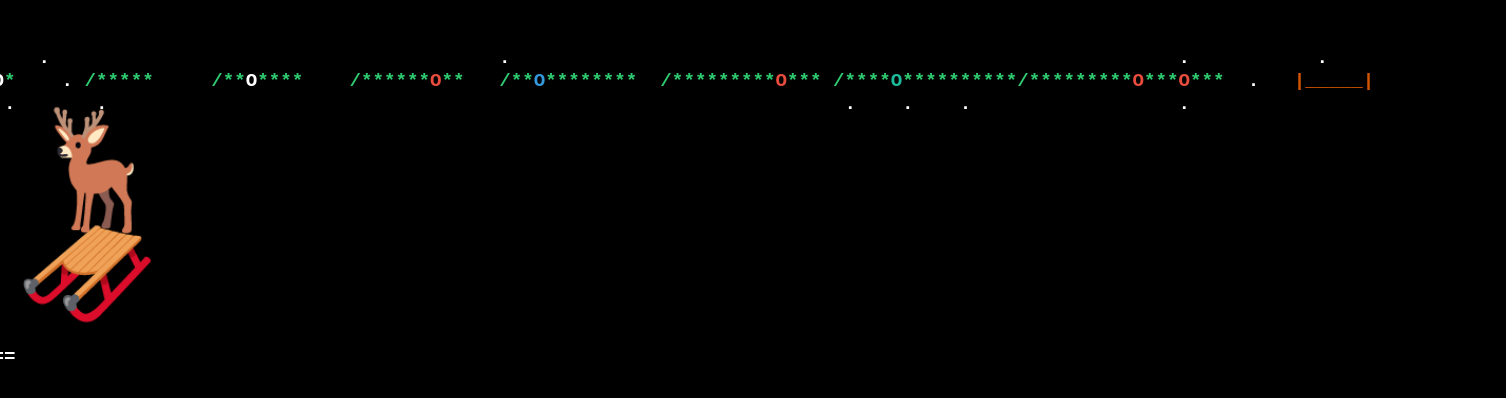
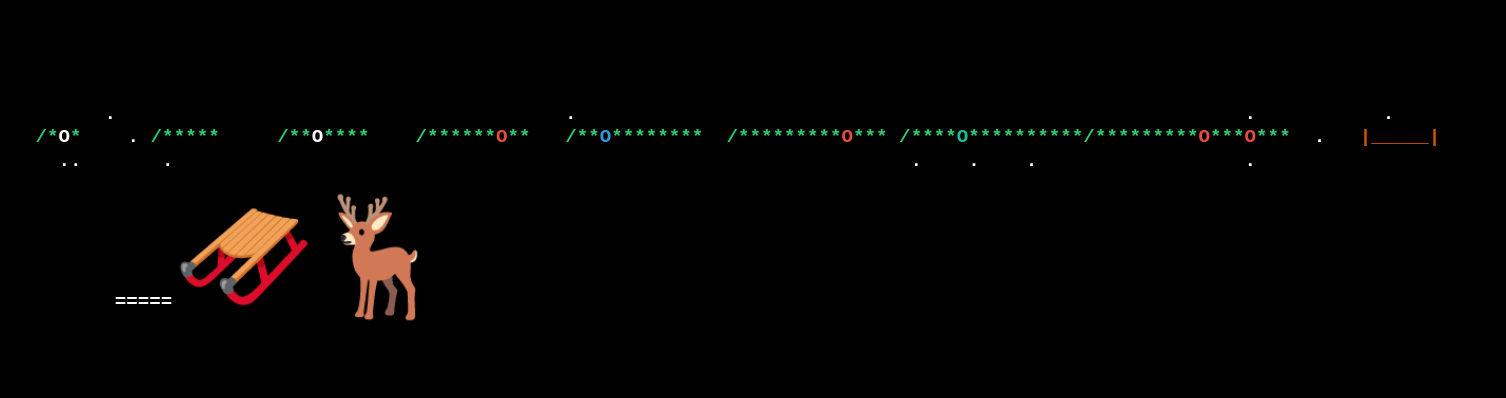
Before and after one commit to 72finalboss/xmas, a plain HTML site: page index.html in a window 1280 px wide. Shown: the part 192-590 px from the top of the page, 1506 px wide, since content can reach past the window. Drawn offline with Linux system fonts and the light colour scheme.

Commit message:
Update index.html

```diff
--- a/index.html
+++ b/index.html
@@ -12,17 +12,37 @@
             display: flex; justify-content: center; align-items: center;
             height: 100vh; margin: 0; overflow: hidden;
             font-weight: bold; font-size: 1.2rem;
+            flex-direction: column;
         }
-        pre { white-space: pre; line-height: 1.2; margin: 0; }
+        #tree-canvas { white-space: pre; line-height: 1.2; margin: 0; }
+        #track-canvas {
+            display: flex;
+            flex-direction: row;
+            justify-content: flex-start;
+            align-items: flex-end;
+            height: 140px;  /* Make space for giant emoji! */
+            width: 100%;
+            margin: 0;
+        }
         .big-emoji {
             font-size: 6em;
-            line-height: 0.7;
+            line-height: 0.8;
             vertical-align: middle;
+        }
+        .trail {
+            color: #fff;
+            font-size: 1.2rem;
+        }
+        .track-item {
+            width: 1.2em;
+            text-align: center;
+            display: inline-block;
         }
     </style>
 </head>
 <body>
-    <pre id="canvas"></pre>
+    <pre id="tree-canvas"></pre>
+    <div id="track-canvas"></div>
 <script>
 const treeRaw = `
          *
@@ -54,13 +74,12 @@ let sledPos = -10;
 const lines = treeRaw.split('\n');
 const width = Math.max(...lines.map(l=>l.length), 50);
 
-// Color helper (optional class for big emoji)
 function color(text, style, extraClass = "") {
     let classAttr = extraClass ? ` class="${extraClass}"` : "";
     return `<span${classAttr} style="${style}">${text}</span>`;
 }
 
-// Tree rendering remains as before
+// Tree stays classic
 function renderTree() {
     return lines.map((line, i) => {
         let padLine = line.padEnd(width, " ");
@@ -80,31 +99,33 @@ function renderTree() {
     }).join('\n');
 }
 
-// Render track as multiple vertical lines to give room for large emojis
+// Track is now an array of elements for flex rendering!
 function renderTrack() {
-    const trackLines = [];
-    const TRACK_HEIGHT = 6;
-    const r = Math.floor(sledPos), s = r-1;
-
-    for(let line=0; line<TRACK_HEIGHT; line++) {
-        const arr = Array(width).fill(" ");
-        // Draw enlarged emojis in their own lines for visibility
-        if (line === 1 && r >= 0 && r < width) arr[r] = color(EMOJI.reindeer, styles.white, "big-emoji");
-        if (line === 3 && s >= 0 && s < width) arr[s] = color(EMOJI.sledge, styles.white, "big-emoji");
-        // Draw trail below sledge
-        if (line === 5) {
-            for (let i=1; i<=5; i++) {
-                const t = s-i;
-                if (t>=0 && t<width) arr[t] = color(TRAIL, styles.white);
-            }
+    const track = [];
+    let r = Math.floor(sledPos), s = r-1;
+    for (let i = 0; i < width; i++) {
+        let content = '';
+        let classList = 'track-item';
+        if (i === r) {
+            content = EMOJI.reindeer;
+            classList += ' big-emoji';
+        } else if (i === s) {
+            content = EMOJI.sledge;
+            classList += ' big-emoji';
+        } else if (i >= s-5 && i < s) {
+            content = TRAIL;
+            classList += ' trail';
+        } else {
+            content = '';
         }
-        trackLines.push(arr.join(""));
+        track.push(`<span class="${classList}">${content}</span>`);
     }
-    return trackLines.join('\n');
+    return track.join('');
 }
 
 function animate() {
-    document.getElementById('canvas').innerHTML = renderTree() + "\n" + renderTrack();
+    document.getElementById('tree-canvas').innerHTML = renderTree();
+    document.getElementById('track-canvas').innerHTML = renderTrack();
     sledPos = (sledPos > width + 5) ? -10 : sledPos + 1;
 }
 setInterval(animate, 150);
```
